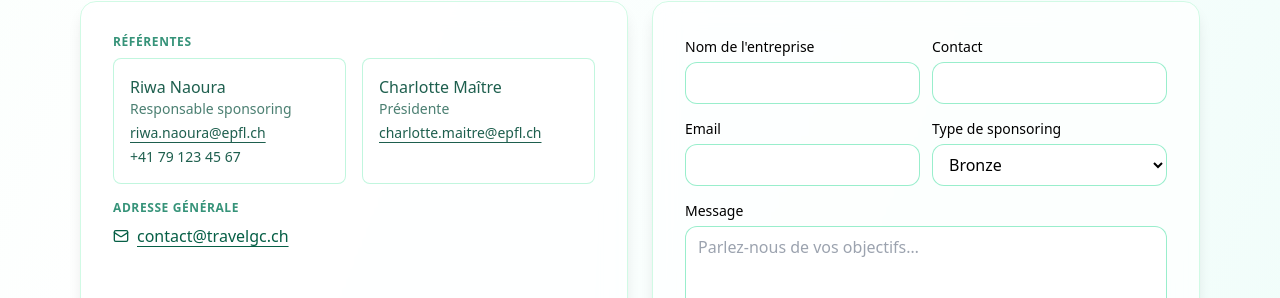
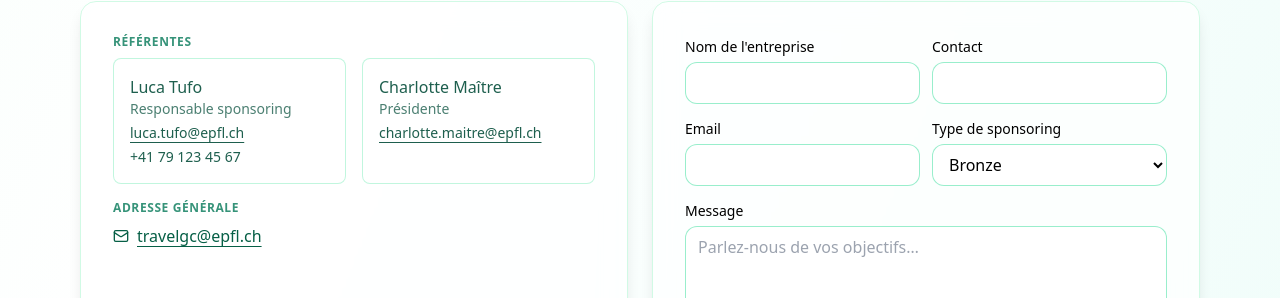
Before and after one commit to hugogebel-boop/TravelGC_siteweb, a React (Vite) app: page / in a window 1280 px wide. Shown: the part 2605-2903 px from the top of the page. Built offline with nearby package versions, Linux system fonts and the light colour scheme.

Commit message:
Modifications SponsorDeck.tsx

```diff
--- a/src/sponsor/SponsorDeck.tsx
+++ b/src/sponsor/SponsorDeck.tsx
@@ -623,16 +623,16 @@ const SectionContact: React.FC = () => {
                                 </div>
                                 <div className="mt-2 grid sm:grid-cols-2 gap-4 text-emerald-900/90">
                                     <div className="rounded-lg border border-emerald-200/70 p-4 bg-white/60">
-                                        <div className="font-medium">Riwa Naoura</div>
+                                        <div className="font-medium">Luca Tufo</div>
                                         <div className="text-sm opacity-80">Responsable sponsoring</div>
                                         <a
                                             className="mt-1 block text-sm underline underline-offset-4 break-all"
-                                            href="mailto:riwa.naoura@epfl.ch"
+                                            href="mailto:luca.tufo@epfl.ch"
                                         >
-                                            riwa.naoura@epfl.ch
+                                            luca.tufo@epfl.ch
                                         </a>
                                         <div className="text-sm mt-1">
-                                            <a href="tel:+41782298451" className="hover:underline">
+                                            <a href="tel:+41791234567" className="hover:underline">
                                                 +41 79 123 45 67
                                             </a>
                                         </div>
@@ -657,9 +657,9 @@ const SectionContact: React.FC = () => {
                                 </div>
                                 <a
                                     className="mt-2 inline-flex items-center gap-2 text-emerald-800 underline underline-offset-4 break-all"
-                                    href="mailto:contact@travelgc.ch"
+                                    href="mailto:travelgc@epfl.ch"
                                 >
-                                    <Mail className="size-4" /> contact@travelgc.ch
+                                    <Mail className="size-4" /> travelgc@epfl.ch
                                 </a>
                             </div>
                         </div>
```
